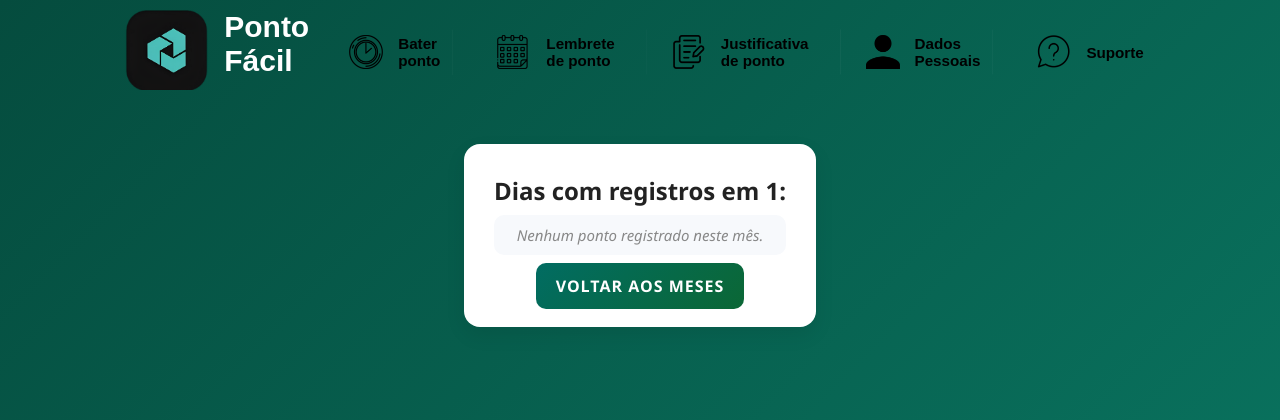
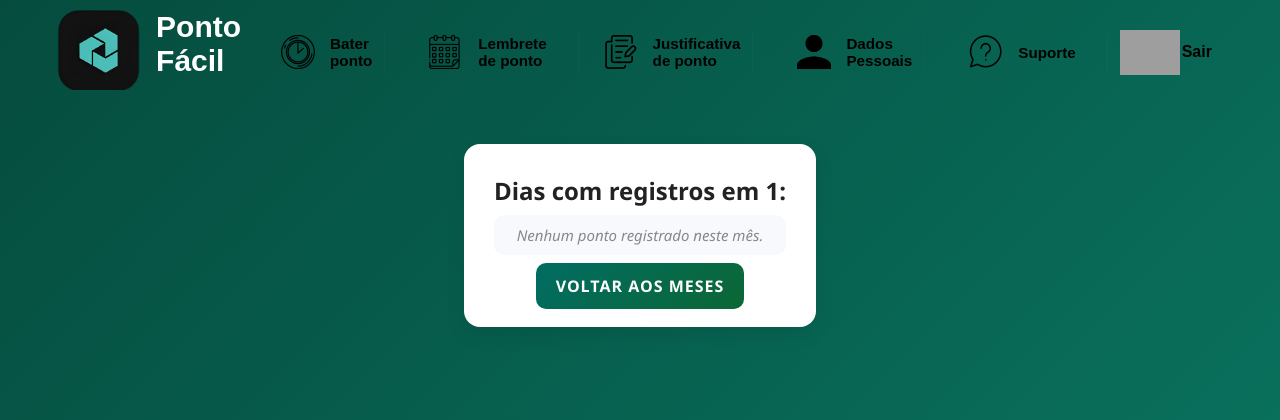
Before and after one commit to thiagoredestelecomunicacao-png/ponto_facil, a Flask app: page /pg_pontos_mensais/1 in a window 1280 px wide. Shown: the top 420 px of the page. Run offline with Flask 3, Linux system fonts and the light colour scheme; the visitor is signed in with stand-in values (Sample User, id 1); data that the repository does not hold is empty; some libraries are stand-ins or nearby versions; grey boxes are pictures that could not be loaded.

Commit message:
Update pg_pontos_dias.html

```diff
--- a/templates/pg_pontos_dias.html
+++ b/templates/pg_pontos_dias.html
@@ -16,6 +16,7 @@
         <a class="link" href="{{ url_for('pg_justificativa') }}"><img class="icon" src="{{ url_for('static', filename='images/justificativa.png') }}" alt=""><h2>Justificativa de ponto</h2></a>
         <a class="link" href="{{ url_for('pg_dados_pessoais') }}"><img class="icon" src="{{ url_for('static', filename='images/usuario.png') }}" alt=""><h2>Dados Pessoais</h2></a>
         <a class="link" href="{{ url_for('pg_suporte') }}"><img class="icon" src="{{ url_for('static', filename='images/suporte.png') }}" alt=""><h2>Suporte</h2></a>
+    <a class="link" href="{{ url_for('pg_login') }}"> <img class="icon" src="static/images/sair.png" alt="">Sair</a>
     </header>
 <main class="main_ponto">
 <div class="ponto-container">
```
